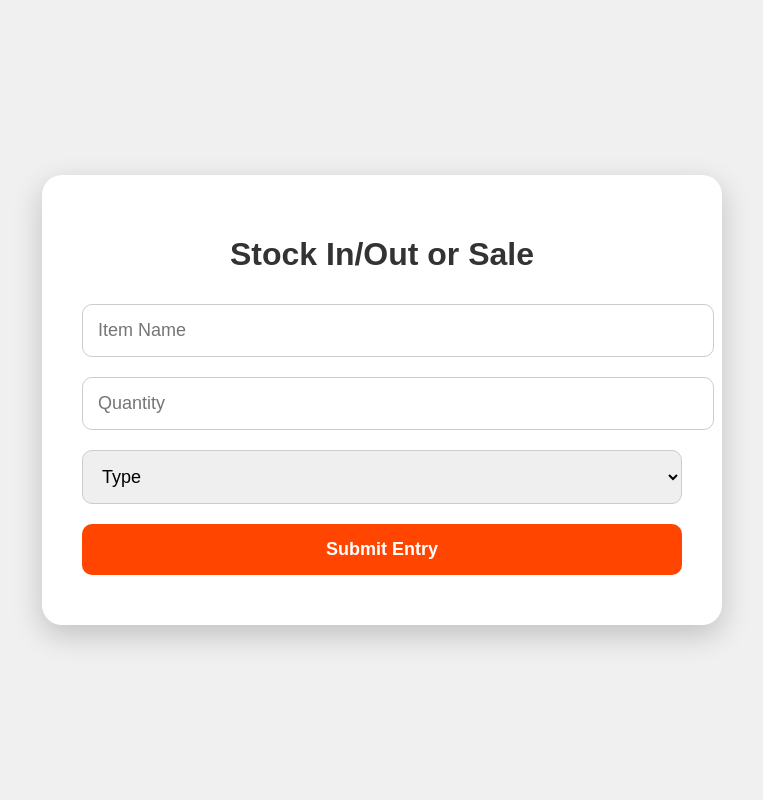
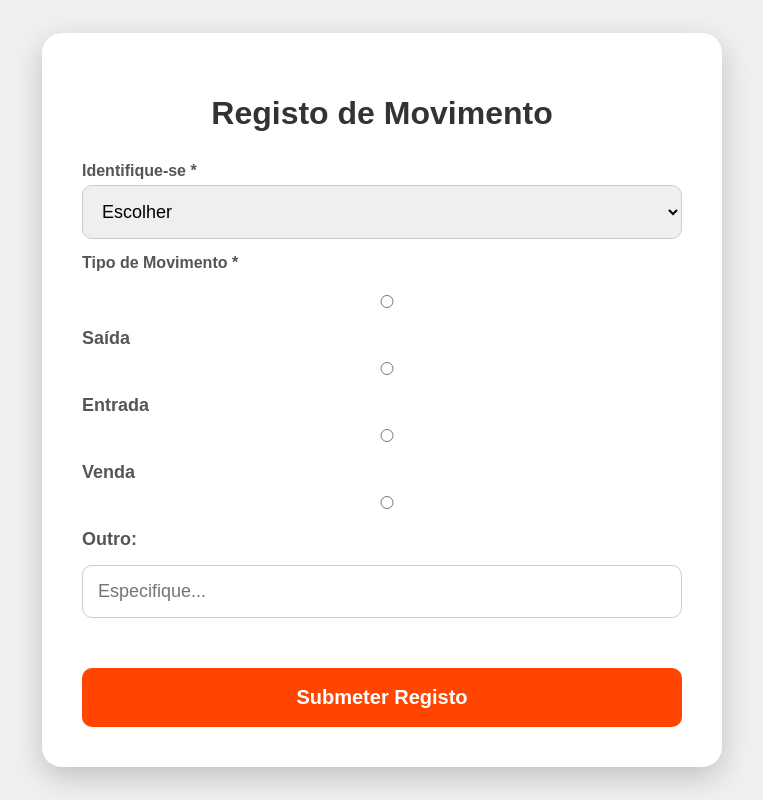
Before and after one commit to J-Stv/Forms, a plain HTML site: page index.html in a window 1280 px wide. Shown: the whole page, without its empty margins (258-1021 px from the left). Drawn offline with Linux system fonts and the light colour scheme.

Commit message:
Update index.html

```diff
--- a/index.html
+++ b/index.html
@@ -1,34 +1,105 @@
 <!DOCTYPE html>
-<html lang="en">
+<html lang="pt">
 <head>
   <meta charset="UTF-8">
-  <meta name="viewport" content="width=device-width, initial-scale=1"> <!-- Tablet-friendly -->
-  <title>Company Stock/Sales Entry</title>
+  <meta name="viewport" content="width=device-width, initial-scale=1.0">
+  <title>Registo de Movimento - Bilhar</title>
   <style>
-    body { font-family: Arial; background: #f0f0f0; display: flex; justify-content: center; align-items: center; height: 100vh; margin: 0; }
-    form { background: white; padding: 40px; border-radius: 20px; box-shadow: 0 10px 30px rgba(0,0,0,0.2); width: 90%; max-width: 600px; }
-    input, select, button { width: 100%; padding: 15px; margin: 10px 0; font-size: 18px; border: 1px solid #ccc; border-radius: 10px; }
-    button { background: #ff4500; color: white; border: none; cursor: pointer; font-weight: bold; }
-    h1 { text-align: center; color: #333; }
-    /* Add your spicy custom CSS: logos, colors, grids, whatever */
+    body {
+      font-family: Arial, sans-serif;
+      background: #f0f0f0;
+      display: flex;
+      justify-content: center;
+      align-items: center;
+      height: 100vh;
+      margin: 0;
+      padding: 20px;
+      box-sizing: border-box;
+    }
+    form {
+      background: white;
+      padding: 40px;
+      border-radius: 20px;
+      box-shadow: 0 10px 30px rgba(0,0,0,0.2);
+      width: 100%;
+      max-width: 600px;
+    }
+    h1 { text-align: center; color: #333; margin-bottom: 30px; }
+    label { display: block; margin: 15px 0 5px; font-weight: bold; color: #555; }
+    select, input[type="text"], input[type="radio"] {
+      width: 100%;
+      padding: 15px;
+      font-size: 18px;
+      border: 1px solid #ccc;
+      border-radius: 10px;
+      box-sizing: border-box;
+    }
+    .radio-group { margin: 20px 0; }
+    .radio-option { margin: 10px 0; font-size: 18px; }
+    button {
+      width: 100%;
+      padding: 18px;
+      margin-top: 30px;
+      background: #ff4500;
+      color: white;
+      border: none;
+      border-radius: 10px;
+      font-size: 20px;
+      font-weight: bold;
+      cursor: pointer;
+    }
+    button:hover { background: #e03d00; }
   </style>
 </head>
 <body>
-  <form action="https://docs.google.com/forms/d/e/YOUR_LONG_FORM_ID/formResponse" method="POST" target="_self">
-    <h1>Stock In/Out or Sale</h1>
+  <form action="https://docs.google.com/forms/d/e/1FAIpQLScUXB_eoIicMD9mGb47UY2alkHqxzl1m_hiWOOV8OFybJu8Ig/formResponse" method="POST" target="_self">
+    <h1>Registo de Movimento</h1>
 
-    <!-- Map to your form fields – replace entry.XXXX with yours -->
-    <input type="text" name="entry.123456789" placeholder="Item Name" required>
-    <input type="number" name="entry.987654321" placeholder="Quantity" required>
-    <select name="entry.555555555">
-      <option value="">Type</option>
-      <option value="Sale">Sale</option>
-      <option value="Stock In">Stock In</option>
-      <option value="Stock Out">Stock Out</option>
+    <!-- Identifique-se * (Dropdown) -->
+    <label for="ident">Identifique-se *</label>
+    <select name="entry.531171638" id="ident" required>
+      <option value="">Escolher</option>
+      <option value="Lucas">Lucas</option>
+      <option value="Patrick">Patrick</option>
+      <option value="Vladimir">Vladimir</option>
+      <option value="Jurandir">Jurandir</option>
+      <option value="Luiz">Luiz</option>
+      <option value="Arisson">Arisson</option>
+      <option value="Jhonny">Jhonny</option>
     </select>
-    <!-- Add more fields: prices, notes, dropdowns for products -->
 
-    <button type="submit">Submit Entry</button>
+    <!-- Tipo de Movimento * (Radios) -->
+    <label>Tipo de Movimento *</label>
+    <div class="radio-group">
+      <div class="radio-option">
+        <input type="radio" name="entry.2126669598" value="Saída" id="saida" required>
+        <label for="saida">Saída</label>
+      </div>
+      <div class="radio-option">
+        <input type="radio" name="entry.2126669598" value="Entrada" id="entrada">
+        <label for="entrada">Entrada</label>
+      </div>
+      <div class="radio-option">
+        <input type="radio" name="entry.2126669598" value="Venda" id="venda">
+        <label for="venda">Venda</label>
+      </div>
+      <div class="radio-option">
+        <input type="radio" name="entry.2126669598" value="" id="outro">
+        <label for="outro">Outro:</label>
+        <input type="text" name="entry.2126669598" placeholder="Especifique..." style="margin-top:10px;">
+      </div>
+    </div>
+
+    <button type="submit">Submeter Registo</button>
   </form>
+
+  <!-- Custom success overlay - no redirect BS -->
+  <script>
+    document.querySelector('form').addEventListener('submit', function(e) {
+      setTimeout(function() {
+        document.body.innerHTML = '<h1 style="text-align:center;color:green;margin-top:50vh;">Registo Submetido com Sucesso!<br><br>Pronto para o próximo.</h1>';
+      }, 1000); // Delay for Google to process
+    });
+  </script>
 </body>
 </html>
```
